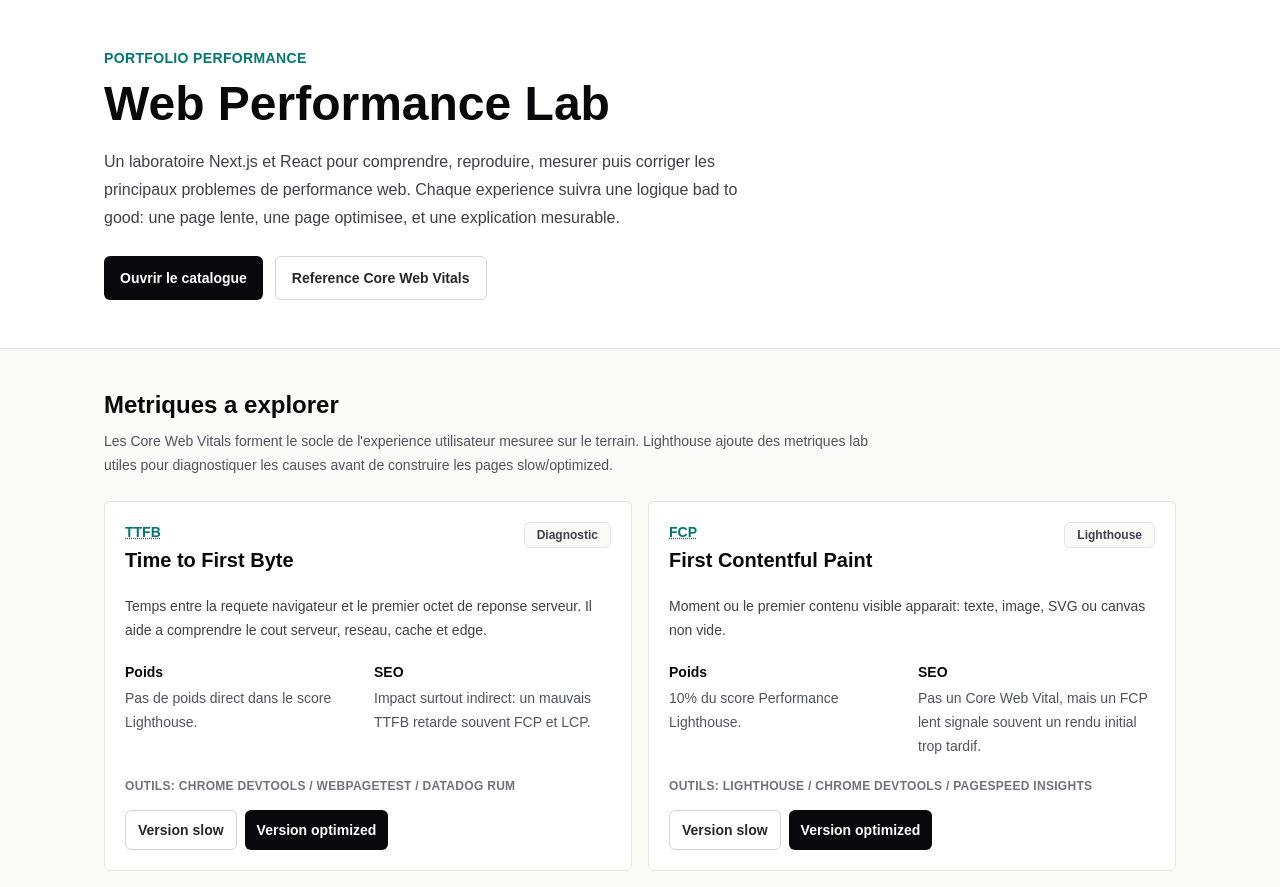
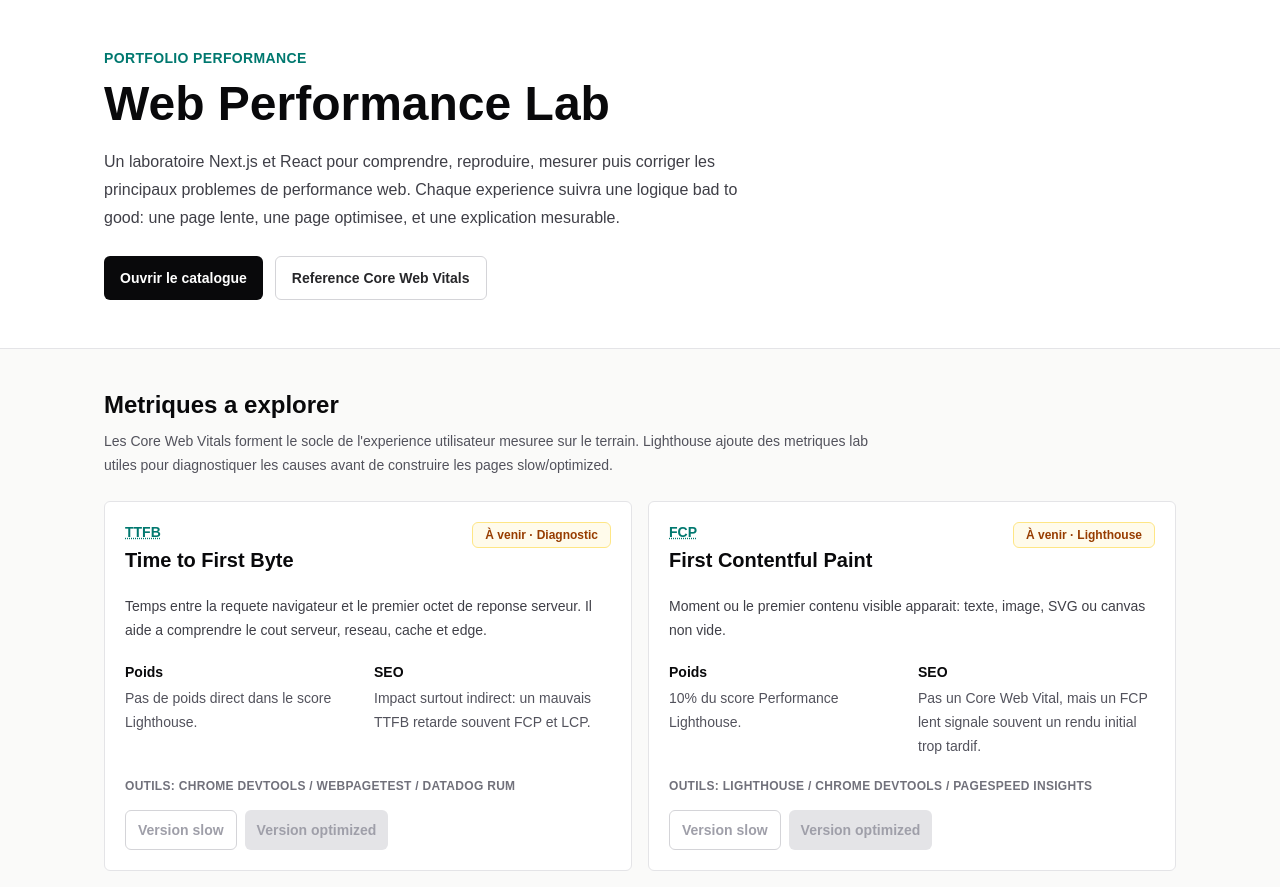
Before and after one commit to manuelWeb/web-perf-lab, a Next.js app: page / in a window 1280 px wide. Shown: the top 887 px of the page. Built offline with nearby package versions, Linux system fonts and the light colour scheme.

Commit message:
feat: mark available performance experiments
- Flag metrics that have slow and optimized routes implemented.

- Disable links for metrics that are still planned.

- Colour available and planned states for easier scanning.

```diff
--- a/src/app/page.tsx
+++ b/src/app/page.tsx
@@ -78,7 +78,14 @@ function MetricCard({ metric }: { metric: PerformanceMetric }) {
             {metric.fullName}
           </h3>
         </div>
-        <span className="w-fit rounded-md border border-zinc-200 bg-stone-50 px-3 py-1 text-xs font-semibold text-zinc-700">
+        <span
+          className={`w-fit rounded-md border px-3 py-1 text-xs font-semibold ${
+            metric.hasExperimentRoutes
+              ? "border-teal-200 bg-teal-50 text-teal-800"
+              : "border-amber-200 bg-amber-50 text-amber-800"
+          }`}
+        >
+          {metric.hasExperimentRoutes ? "Disponible" : "À venir"} ·{" "}
           {metric.status}
         </span>
       </div>
@@ -104,13 +111,23 @@ function MetricCard({ metric }: { metric: PerformanceMetric }) {
         </p>
         <div className="flex flex-col gap-2 sm:flex-row">
           <Link
-            className="inline-flex h-10 items-center justify-center rounded-md border border-zinc-300 px-3 text-sm font-semibold text-zinc-800 transition-colors hover:bg-zinc-50"
+            aria-disabled={!metric.hasExperimentRoutes}
+            className={`inline-flex h-10 items-center justify-center rounded-md border border-zinc-300 px-3 text-sm font-semibold transition-colors ${
+              metric.hasExperimentRoutes
+                ? "text-zinc-800 hover:bg-zinc-50"
+                : "pointer-events-none text-zinc-400"
+            }`}
             href={`/${metric.id}/slow`}
           >
             Version slow
           </Link>
           <Link
-            className="inline-flex h-10 items-center justify-center rounded-md bg-zinc-950 px-3 text-sm font-semibold text-white transition-colors hover:bg-zinc-800"
+            aria-disabled={!metric.hasExperimentRoutes}
+            className={`inline-flex h-10 items-center justify-center rounded-md px-3 text-sm font-semibold transition-colors ${
+              metric.hasExperimentRoutes
+                ? "bg-zinc-950 text-white hover:bg-zinc-800"
+                : "pointer-events-none bg-zinc-200 text-zinc-400"
+            }`}
             href={`/${metric.id}/optimized`}
           >
             Version optimized
--- a/src/lib/performance-metrics.ts
+++ b/src/lib/performance-metrics.ts
@@ -5,6 +5,7 @@ export type PerformanceMetric = {
   status: "Core Web Vital" | "Lighthouse" | "Diagnostic";
   scoreWeight: string;
   description: string;
+  hasExperimentRoutes: boolean;
   seoImpact: string;
   tools: readonly string[];
 };
@@ -18,6 +19,7 @@ export const performanceMetrics = [
     scoreWeight: "Pas de poids direct dans le score Lighthouse.",
     description:
       "Temps entre la requete navigateur et le premier octet de reponse serveur. Il aide a comprendre le cout serveur, reseau, cache et edge.",
+    hasExperimentRoutes: false,
     seoImpact:
       "Impact surtout indirect: un mauvais TTFB retarde souvent FCP et LCP.",
     tools: ["Chrome DevTools", "WebPageTest", "Datadog RUM"],
@@ -30,6 +32,7 @@ export const performanceMetrics = [
     scoreWeight: "10% du score Performance Lighthouse.",
     description:
       "Moment ou le premier contenu visible apparait: texte, image, SVG ou canvas non vide.",
+    hasExperimentRoutes: false,
     seoImpact:
       "Pas un Core Web Vital, mais un FCP lent signale souvent un rendu initial trop tardif.",
     tools: ["Lighthouse", "Chrome DevTools", "PageSpeed Insights"],
@@ -42,6 +45,7 @@ export const performanceMetrics = [
     scoreWeight: "25% du score Performance Lighthouse.",
     description:
       "Temps necessaire pour afficher le plus grand element de contenu visible dans le viewport.",
+    hasExperimentRoutes: true,
     seoImpact:
       "Fait partie des Core Web Vitals utilises comme signal d'experience de page.",
     tools: ["PageSpeed Insights", "Chrome DevTools", "Datadog RUM"],
@@ -54,6 +58,7 @@ export const performanceMetrics = [
     scoreWeight: "25% du score Performance Lighthouse.",
     description:
       "Mesure les decalages visuels inattendus pendant la vie de la page.",
+    hasExperimentRoutes: false,
     seoImpact:
       "Fait partie des Core Web Vitals: il aide a qualifier la stabilite percue.",
     tools: ["Lighthouse", "Chrome DevTools", "CrUX"],
@@ -67,6 +72,7 @@ export const performanceMetrics = [
       "Pas de poids direct dans Lighthouse; TBT sert souvent d'indicateur lab.",
     description:
       "Evalue la latence globale des interactions utilisateur, pas seulement la premiere interaction.",
+    hasExperimentRoutes: false,
     seoImpact:
       "Core Web Vital depuis mars 2024: utile pour juger la reactivite reelle.",
     tools: ["Chrome DevTools", "Web Vitals extension", "Datadog RUM"],
@@ -79,6 +85,7 @@ export const performanceMetrics = [
     scoreWeight: "30% du score Performance Lighthouse.",
     description:
       "Somme des periodes ou le thread principal reste bloque assez longtemps pour retarder les interactions.",
+    hasExperimentRoutes: false,
     seoImpact:
       "Pas un signal SEO direct, mais souvent correle aux problemes d'INP.",
     tools: ["Lighthouse", "Chrome DevTools Performance", "WebPageTest"],
@@ -91,6 +98,7 @@ export const performanceMetrics = [
     scoreWeight: "10% du score Performance Lighthouse.",
     description:
       "Resume la vitesse a laquelle le contenu visible se remplit pendant le chargement.",
+    hasExperimentRoutes: false,
     seoImpact:
       "Indicateur lab utile pour diagnostiquer le ressenti visuel, sans statut Core Web Vital.",
     tools: ["Lighthouse", "WebPageTest"],
```
